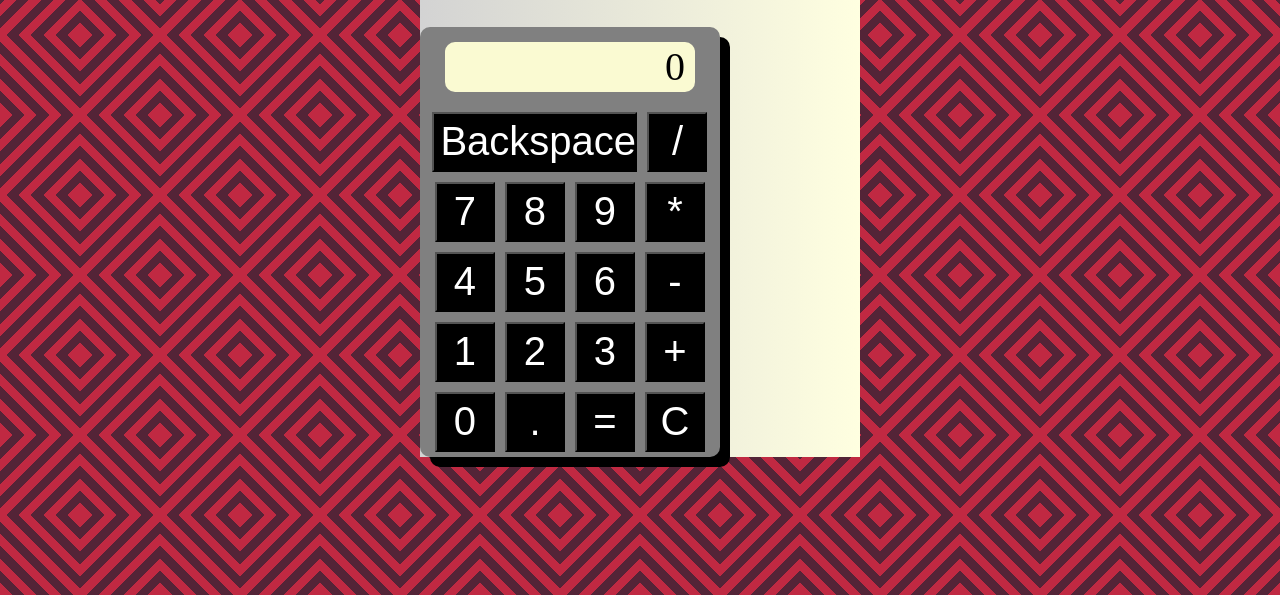
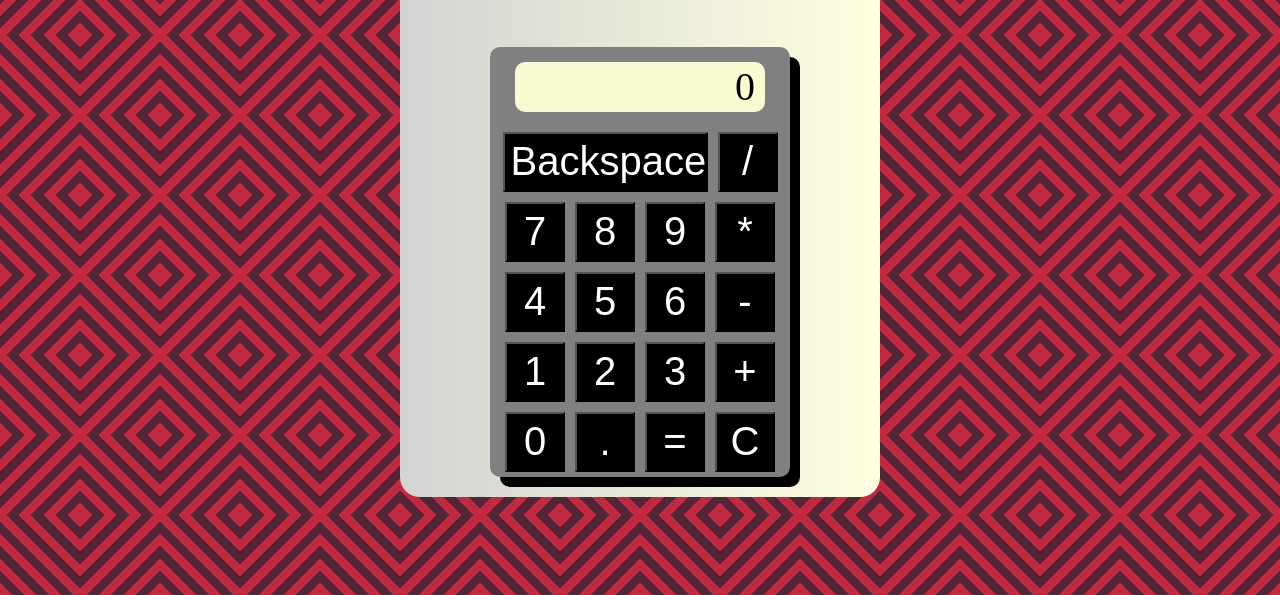
Before and after one commit to WilliamNorboe/Calculator, a plain HTML site: page index.html in a window 1280 px wide. Shown: the part 205-800 px from the top of the page. Drawn offline with Linux system fonts and the light colour scheme.

Commit message:
fixed centering on page

```diff
--- a/styles.css
+++ b/styles.css
@@ -23,11 +23,15 @@ body{
 }
 
 .content{
+    display: flex;
     align-self: center;
     background-image: linear-gradient(to right, lightGrey , lightYellow);
     flex-direction: column;
     width: min-content;
     align-items: center;
+    border-radius: 20px;
+    padding: 20px;
+    margin-top: 80dffdpx;
 }
 
 .header{
```
